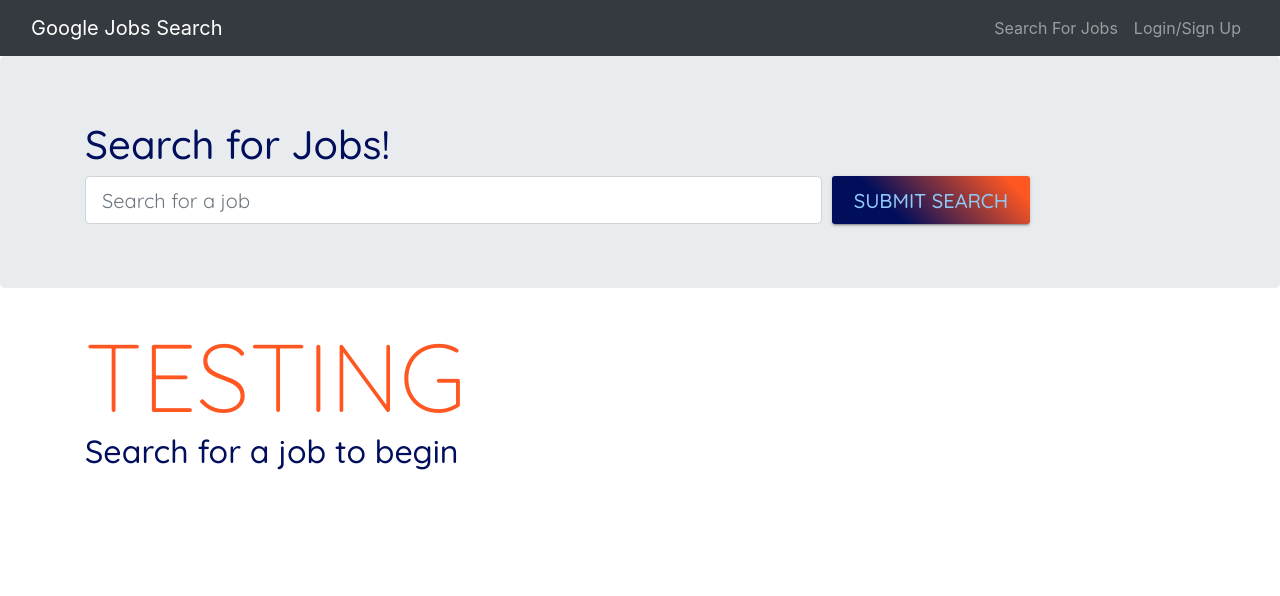
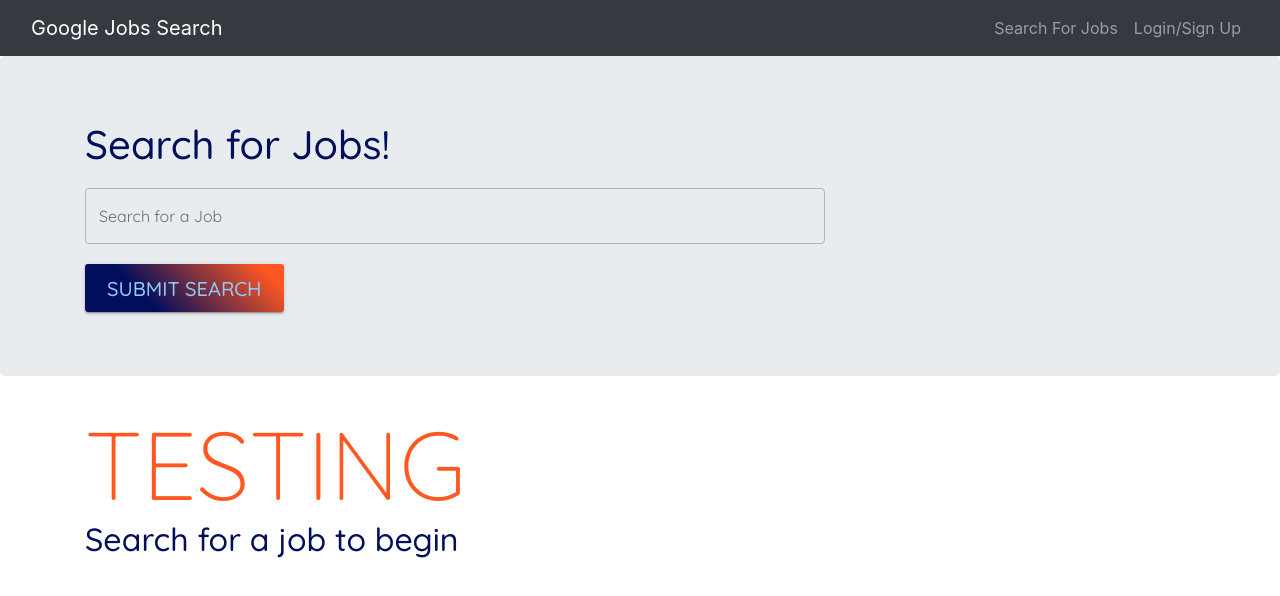
Before and after one commit to mhmunter/jobSearchEngineGraphQL, a React (Create React App) app in the folder client/: page / in a window 1280 px wide. Shown: the top 596 px of the page. Built offline with nearby package versions, Linux system fonts and the light colour scheme.

Commit message:
updated jumbotron form section

```diff
--- a/client/src/pages/SearchJobs.js
+++ b/client/src/pages/SearchJobs.js
@@ -2,23 +2,26 @@ import React, { useState, useEffect } from 'react';
 import {
   Jumbotron,
   Container,
-  Col,
-  Form,
+  // Col,
+  // Form,
   // Button,
   Card,
   CardColumns,
 } from 'react-bootstrap';
-import { Typography, Button, makeStyles } from '@material-ui/core';
+import {
+  Grid,
+  TextField,
+  Typography,
+  Button,
+  makeStyles,
+} from '@material-ui/core';
 // import { makeStyles } from '@material-ui/core'
 
 import { Link } from 'react-router-dom';
 
-
-
 import Auth from '../utils/auth';
 import { saveJob, searchApiJobs } from '../utils/API';
 import { saveJobIds, getSavedJobIds } from '../utils/localStorage';
-
 
 const useStyles = makeStyles({
   btn: {
@@ -27,8 +30,12 @@ const useStyles = makeStyles({
       background: 'linear-gradient(45deg, #ff5722 30%, #010e5c 90%)',
     },
   },
-})
-
+  field: {
+    marginTop: 20,
+    marginBottom: 20,
+    display: 'block',
+  },
+});
 
 const SearchJobs = () => {
   // create state for holding returned google api data
@@ -104,26 +111,26 @@ const SearchJobs = () => {
       console.error(err);
     }
   };
-  const classes = useStyles()
+  const classes = useStyles();
   return (
     <>
       <Typography color="primary">
         <Jumbotron>
           <Container>
             <h1>Search for Jobs!</h1>
-            <Form onSubmit={handleFormSubmit}>
-              <Form.Row>
-                <Col xs={12} md={8}>
-                  <Form.Control
+            <form noValidate autoComplete="off" onSubmit={handleFormSubmit}>
+              <Grid xs={12} md={8}>
+                <TextField
+                  className={classes.field}
                   name="searchInput"
                   value={searchInput}
                   onChange={(e) => setSearchInput(e.target.value)}
                   type="text"
-                    size="lg"
-                    placeholder="Search for a job"
+                  label="Search for a Job"
+                  variant="outlined"
+                  color="secondary"
+                  fullWidth
                 />
-                </Col>
-                <Col xs={12} md={4}>
                 <Button
                   className={classes.btn}
                   type="submit"
@@ -133,9 +140,8 @@ const SearchJobs = () => {
                 >
                   Submit Search
                 </Button>
-                </Col>
-              </Form.Row>
-            </Form>
+              </Grid>
+            </form>
           </Container>
         </Jumbotron>
 
```
Lines whose indentation alone changed are shown as unchanged.
